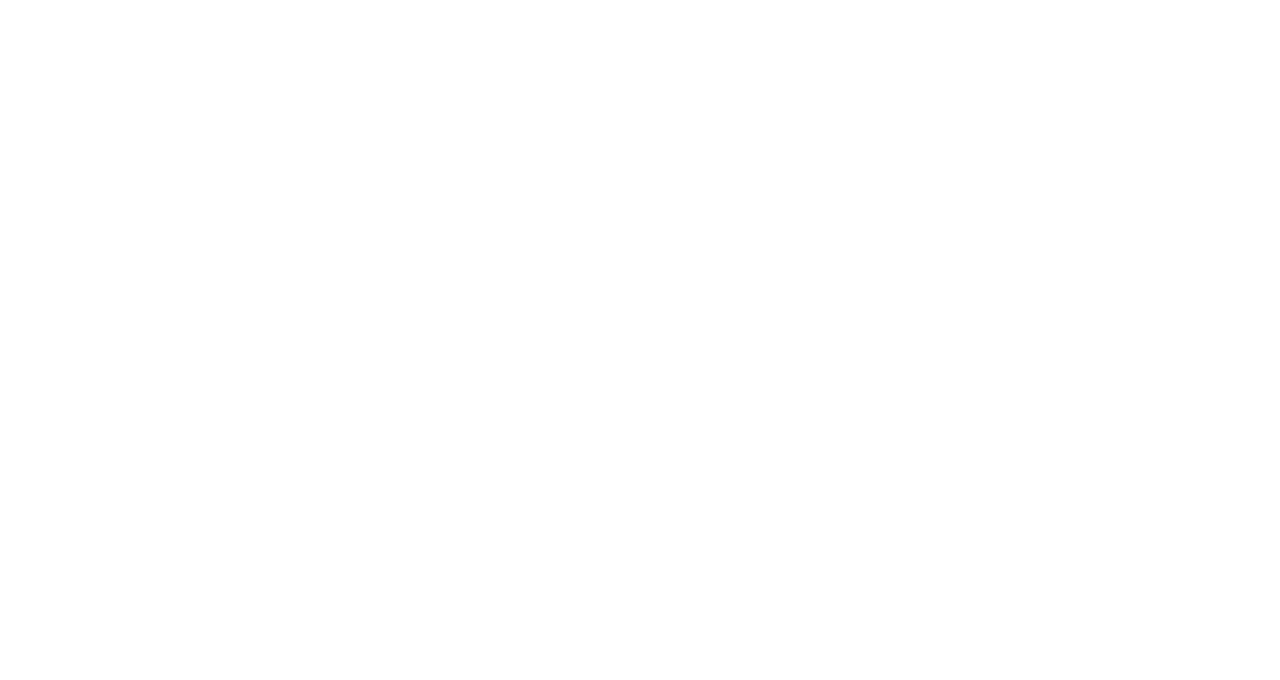
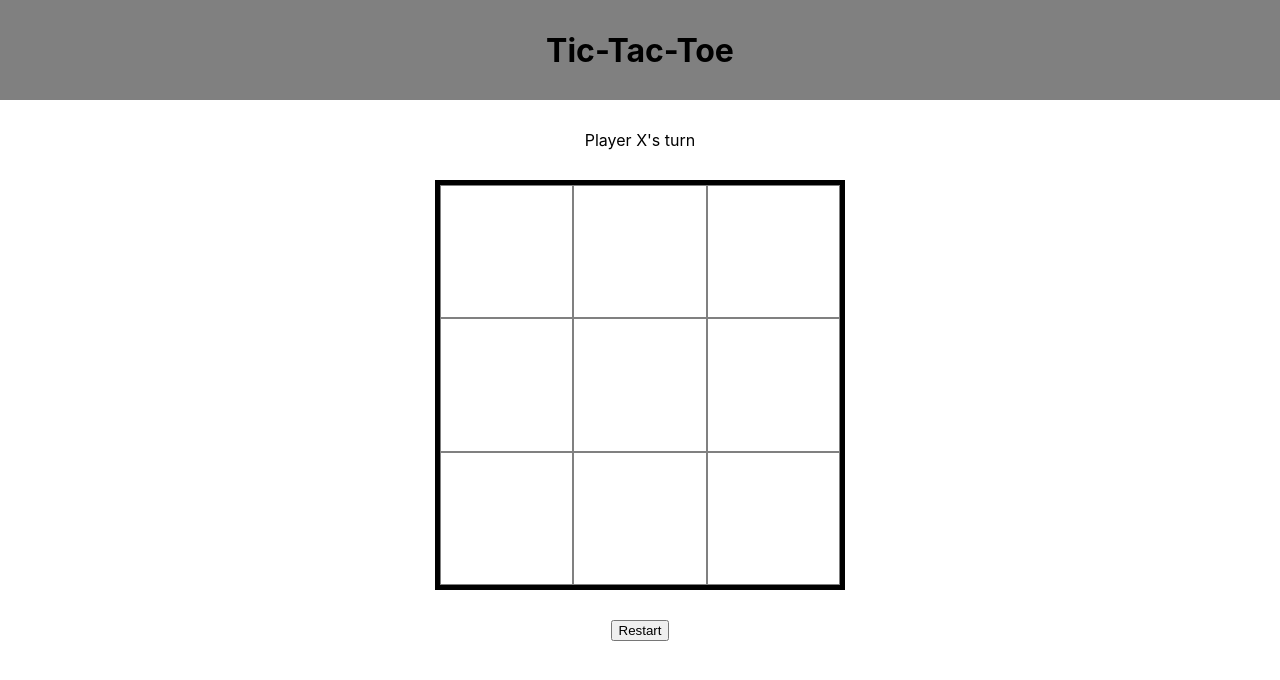
Before and after one commit to onglichang/Tic-Tac-Toe, a plain HTML site: page index.html in a window 1280 px wide. Drawn offline with Linux system fonts and the light colour scheme.

Commit message:
Add basic game board

```diff
--- a/index.html
+++ b/index.html
@@ -5,8 +5,21 @@
     <meta http-equiv="X-UA-Compatible" content="IE=edge">
     <meta name="viewport" content="width=device-width, initial-scale=1.0">
     <title>Tic-Tac-Toe</title>
+    <link rel="stylesheet" href="style.css"></link>
+    <script src="script.js" defer></script>
 </head>
 <body>
+    <header class="top-banner">
+        <h1>Tic-Tac-Toe</h1>
+    </header>
+    <div class="game-container">
+        <div class="current-player">
+            Player X's turn
+        </div>
+        <div id="board-container">
 
+        </div>
+        <button class="restart">Restart</button>
+    </div>
 </body>
 </html>
--- a/script.js
+++ b/script.js
@@ -1,6 +1,25 @@
+//Set up gameboard
+function setUpBase() {
+    const boardDiv = document.getElementById("board-container");
+    for (let i=0; i < 3; i++) {
+        let horDiv = document.createElement('div');
+        horDiv.className = "hor-div";
+        for (let j=0; j < 3; j++) {
+            let verDiv = document.createElement('div');
+            verDiv.className = "unit"
+            horDiv.appendChild(verDiv);
+        }
+        boardDiv.appendChild(horDiv);
+    }
+}
+
+setUpBase();
+
 //Gameboard object - module
 const gameBoard = (() => {
-    const board = [];
+    const board = [[null, null, null],
+                    [null, null, null],
+                    [null, null, null]];
 })();
 
 //Display controller - module
--- a/style.css
+++ b/style.css
@@ -0,0 +1,42 @@
+body {
+  font-family: -apple-system, BlinkMacSystemFont, "Segoe UI", Roboto, Oxygen,
+    Ubuntu, Cantarell, "Open Sans", "Helvetica Neue", sans-serif;
+  margin: 0;
+  min-height: 100vh;
+  display: flex;
+  flex-direction: column;
+}
+
+.top-banner {
+  height: 100px;
+  display: flex;
+  background-color: grey;
+  justify-content: center;
+  align-items: center;
+  margin-bottom: 30px;
+}
+
+.game-container {
+  display: flex;
+  flex-direction: column;
+  gap: 30px;
+  align-items: center;
+}
+
+#board-container {
+  height: 400px;
+  width: 400px;
+  border: 5px solid black;
+  display: flex;
+  flex-direction: column;
+}
+
+.hor-div {
+  display: flex;
+  flex: 1;
+}
+
+.unit {
+  flex: 1;
+  border: 1px solid grey;
+}
```
